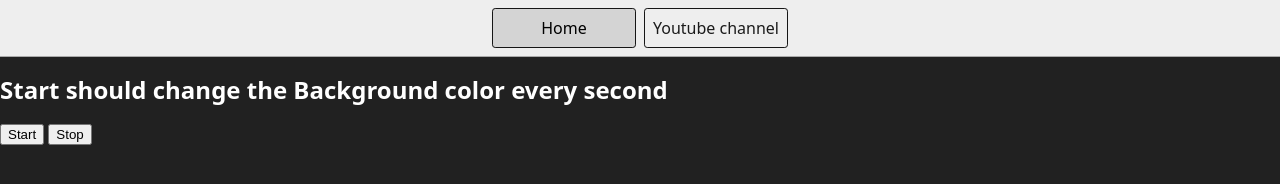
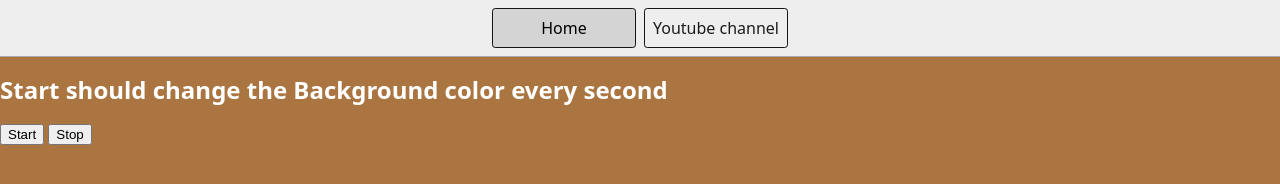
Before and after one commit to ShilpeshThakur/dom-project-JS, a plain HTML site: page 6-unlimitedColors/index.html in a window 1280 px wide. Both pictures are taken after a click on the button "Start". Drawn offline with Linux system fonts and the light colour scheme; files that its build step writes are made by us from their sources.

Commit message:
random color change

```diff
--- a/6-unlimitedColors/chaiaurcode.js
+++ b/6-unlimitedColors/chaiaurcode.js
@@ -0,0 +1,36 @@
+//generate a random number
+
+const getRandomColor = function(){
+    const hex = "0123456789ABCDEF"
+    let color = "#"
+    let randomNum
+    for (let i = 0; i < 6; i++) {
+        randomNum = getRandomNumber();
+        color += hex[randomNum]
+    }
+    return color
+}
+
+const getRandomNumber = function(){
+   return Math.floor(Math.random() *  16 );
+}
+
+let intervalId;
+const startChangingColor  = function () {
+    if(!intervalId){
+        intervalId = setInterval(changeBgColor,1000)
+    }
+    function changeBgColor(){
+        let randomColor = getRandomColor()
+        console.log(randomColor)
+        document.body.style.backgroundColor =  randomColor
+    }
+}
+
+const stopChangingColor = function(){
+    clearInterval(intervalId);
+    intervalId = null;
+}
+
+document.querySelector('#start').addEventListener('click',startChangingColor)
+document.querySelector('#stop').addEventListener('click',stopChangingColor)
--- a/6-unlimitedColors/index.html
+++ b/6-unlimitedColors/index.html
@@ -5,7 +5,6 @@
     <meta name="viewport" content="width=device-width, initial-scale=1.0" />
     <meta http-equiv="X-UA-Compatible" content="ie=edge" />
     <title>Number Guessing Game</title>
-    <link rel="stylesheet" href="style.css" />
     <link rel="stylesheet" href="../styles.css" />
   </head>
   <body style="background-color: #212121; color: #fff">
```
